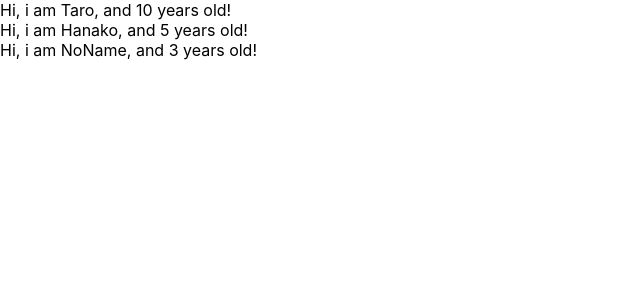
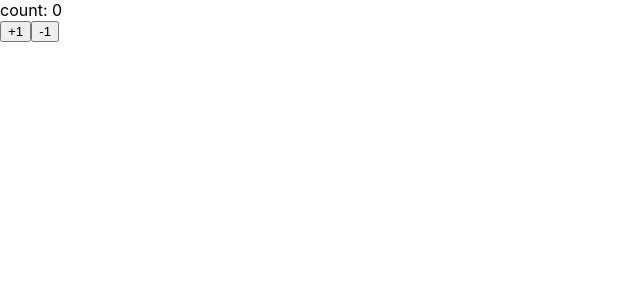
Before and after one commit to shia-net/udemy-react-redux-crud-application, a React (Create React App) app in the folder react-sample/: page / in a window 1280 px wide. Shown: the top 300 px of the page, without its empty margins (0-640 px from the left). Built offline with nearby package versions, Linux system fonts and the light colour scheme.

Commit message:
:+1: learn state and setState

```diff
--- a/react-sample/src/App.js
+++ b/react-sample/src/App.js
@@ -1,31 +1,31 @@
-import React from 'react';
-import PropTypes from 'prop-types';
+import React, { Component } from 'react';
 
-const App = () => {
-  const profiles = [
-    {name: "Taro", age: 10},
-    {name: "Hanako", age: 5},
-    {name: "NoName", age: 3},
-  ]
+const App = () => (<Counter></Counter>);
 
-  return (
-  <div>
-    {
-      profiles.map((profile, index) => {
-        return <User name={profile.name} age={profile.age} key={index}/>
-      })
-    }
-  </div>
-  )
-}
+class Counter extends Component {
+  constructor(props) {
+    super(props);
+    this.state = { count: 0 };
+  }
 
-const User = (props) => {
-  return <div>Hi, i am {props.name}, and {props.age} years old!</div>
-}
+  handlePlusButton = () => {
+    this.setState({ count: this.state.count + 1 });
+  }
 
-User.protoTypes = {
-  name: PropTypes.string,
-  age: PropTypes.number.isRequired,
+  handleMinusButton = () => {
+    this.setState({ count: this.state.count - 1});
+  }
+
+  render() {
+    console.log("render");
+    return(
+      <React.Fragment>
+        <div>count: { this.state.count }</div>
+        <button onClick={ this.handlePlusButton }>+1</button>
+        <button onClick={ this.handleMinusButton }>-1</button>
+      </React.Fragment>
+      );
+  }
 }
 
 export default App;
```
